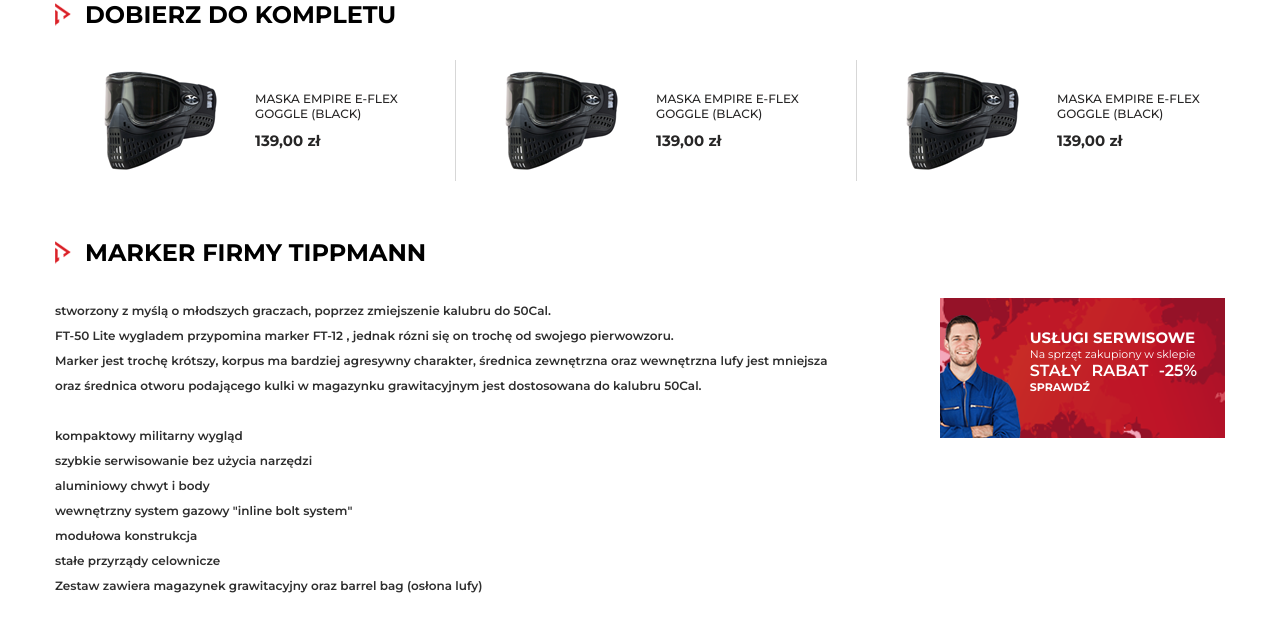
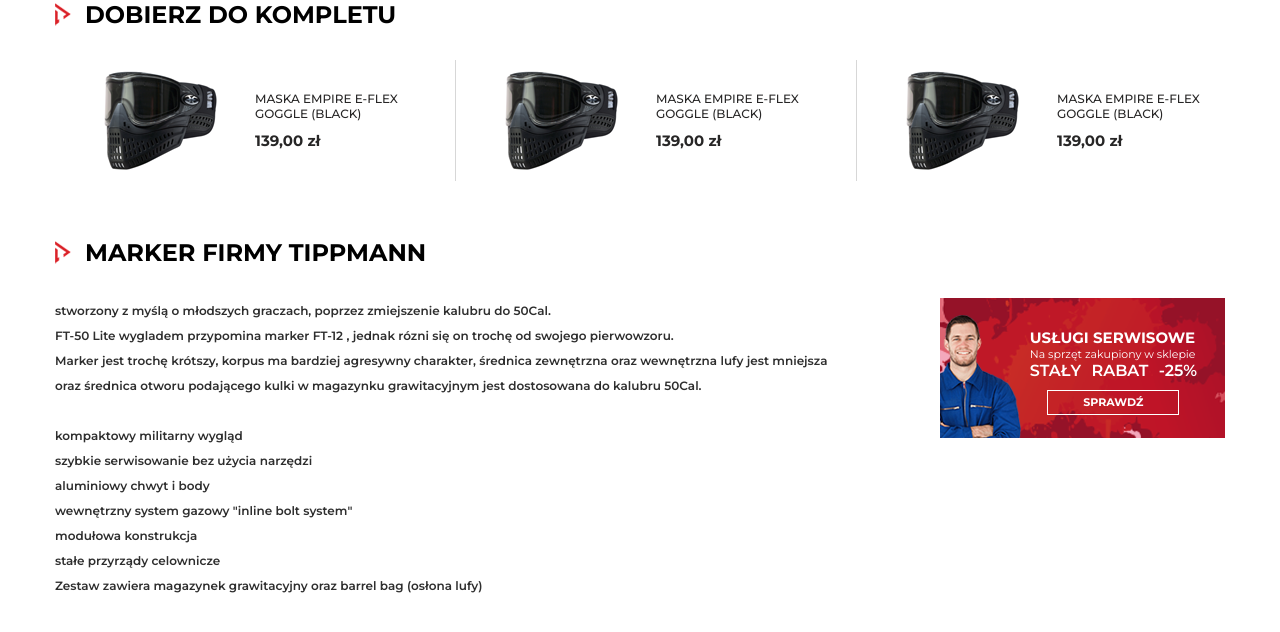
Before and after one commit to xxmichas/IAI, a React (Create React App) app: page / in a window 1280 px wide. Shown: the part 936-1568 px from the top of the page. Built offline with nearby package versions, Linux system fonts and the light colour scheme.

Commit message:
service button

```diff
--- a/src/containers/Description/Description.module.css
+++ b/src/containers/Description/Description.module.css
@@ -68,4 +68,16 @@
     font-family: 'Montserrat', sans-serif;
     font-size: 11px;
     font-weight: 700;
+    width: 130px;
+    height: 23px;
+    text-align: center;
+    line-height: 23px;
+    border: 1px solid #fff;
+    margin: 10px auto 0;
+    cursor: pointer;
 }
+
+.serviceBannerButton:hover {
+    background-color: #fff;
+    color: #b62323;
+}
```
